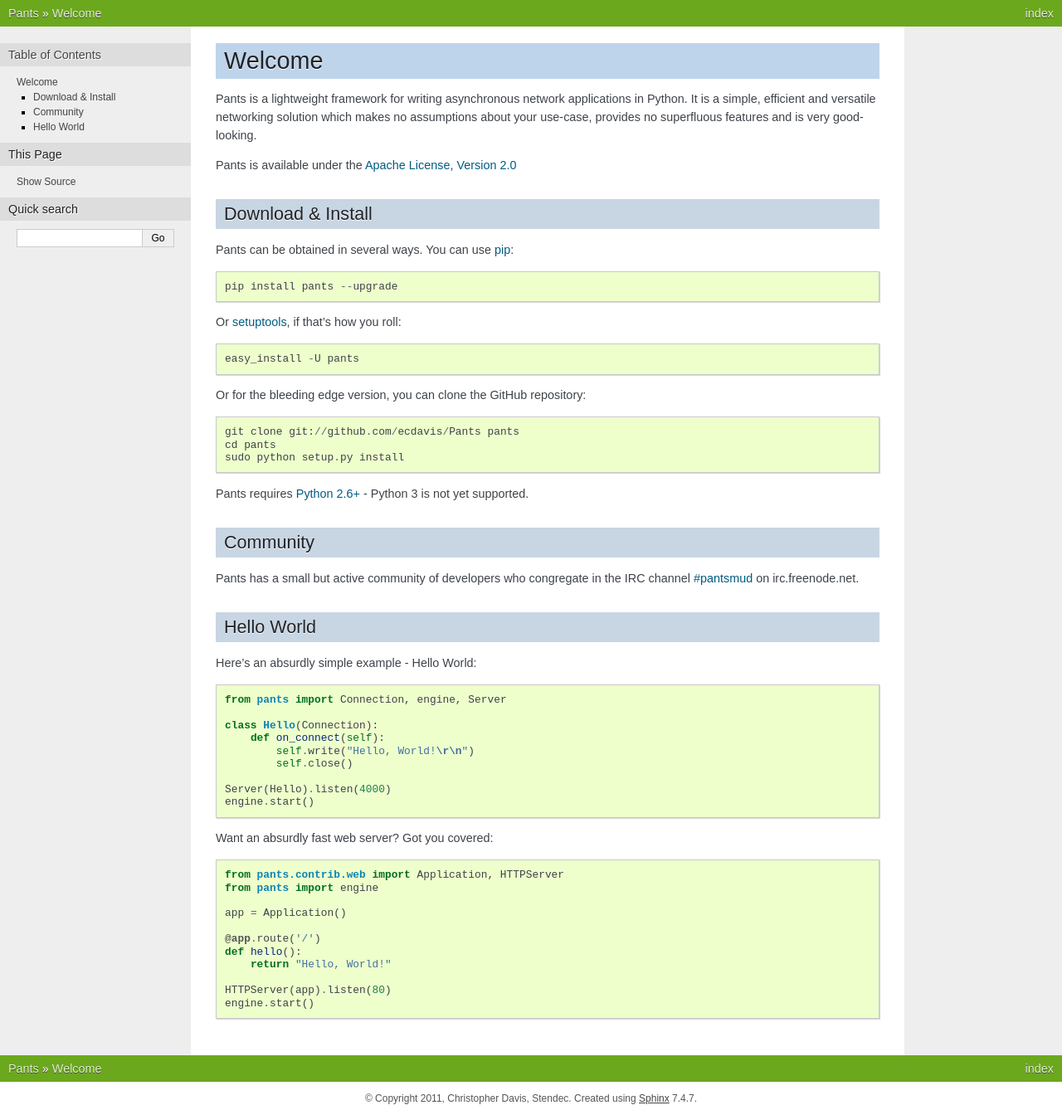
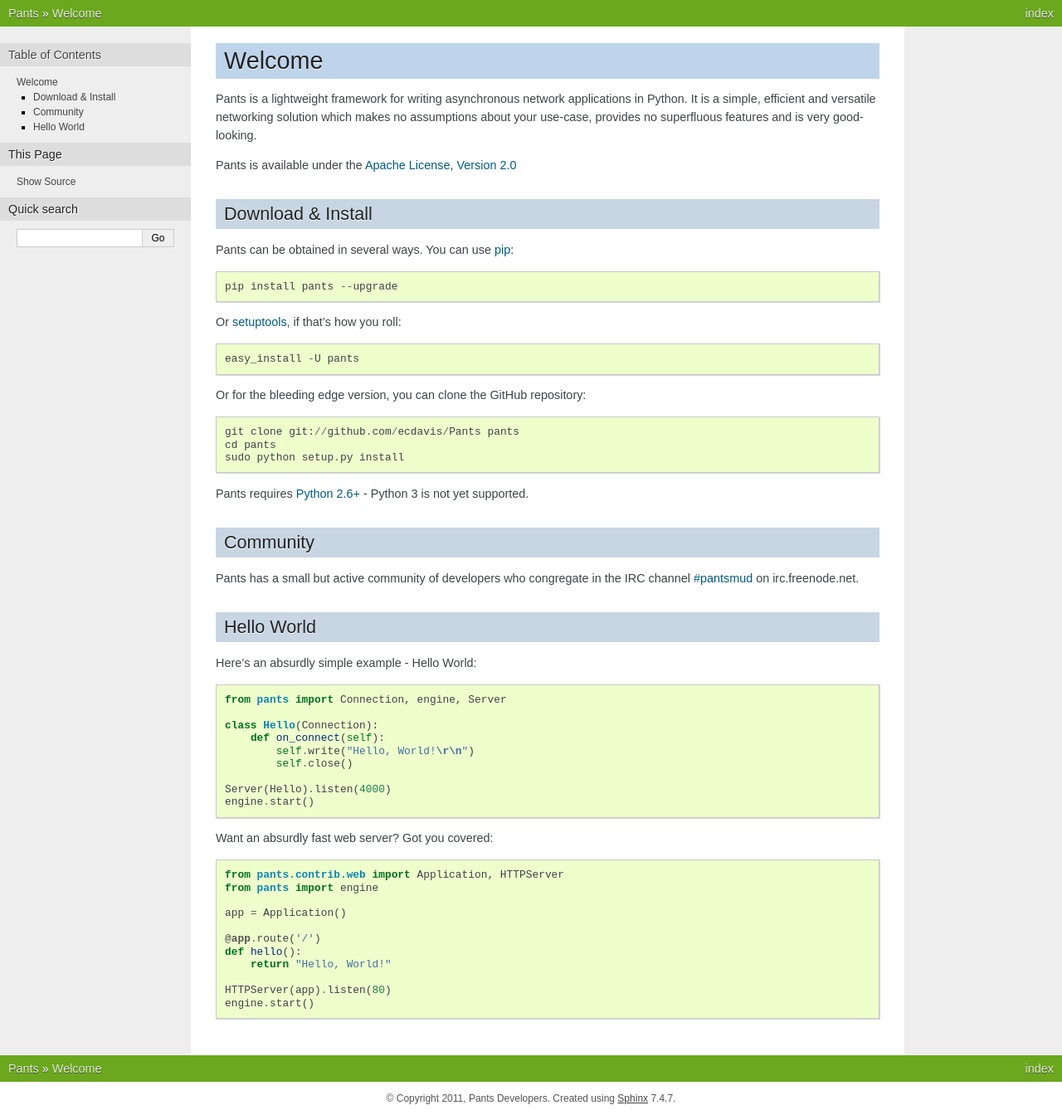
Before and after one commit to ecdavis/pants, a Sphinx documentation site: the page built from docs/index.rst, in a window 1280 px wide. Shown: the whole page at 83% size. Built offline with Sphinx 7.4.7, drawn with Linux system fonts in a browser that asks for light colours.

Commit message:
Further updated docs conf.py.

```diff
--- a/docs/conf.py
+++ b/docs/conf.py
@@ -48,7 +48,7 @@
 
 # General information about the project.
 project = u'Pants'
-copyright = u'2011, Christopher Davis, Stendec'
+copyright = u'2011, Pants Developers'
 
 # The version info for the project you're documenting, acts as replacement for
 # |version| and |release|, also used in various other places throughout the
@@ -225,5 +225,5 @@
 # (source start file, name, description, authors, manual section).
 man_pages = [
     ('index', 'pants', u'Pants Documentation',
-     [u'Christopher Davis', u'Stendec'], 1)
+     [u'Pants Developers'], 1)
 ]
```
